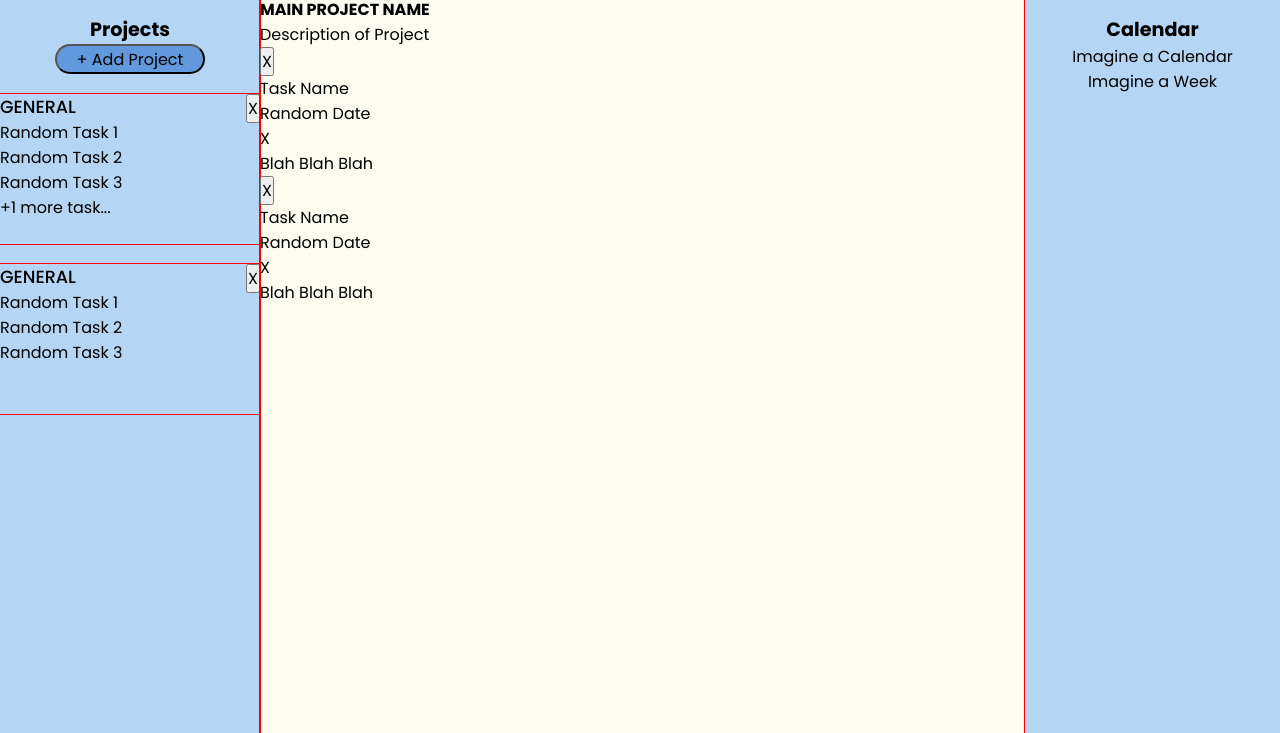
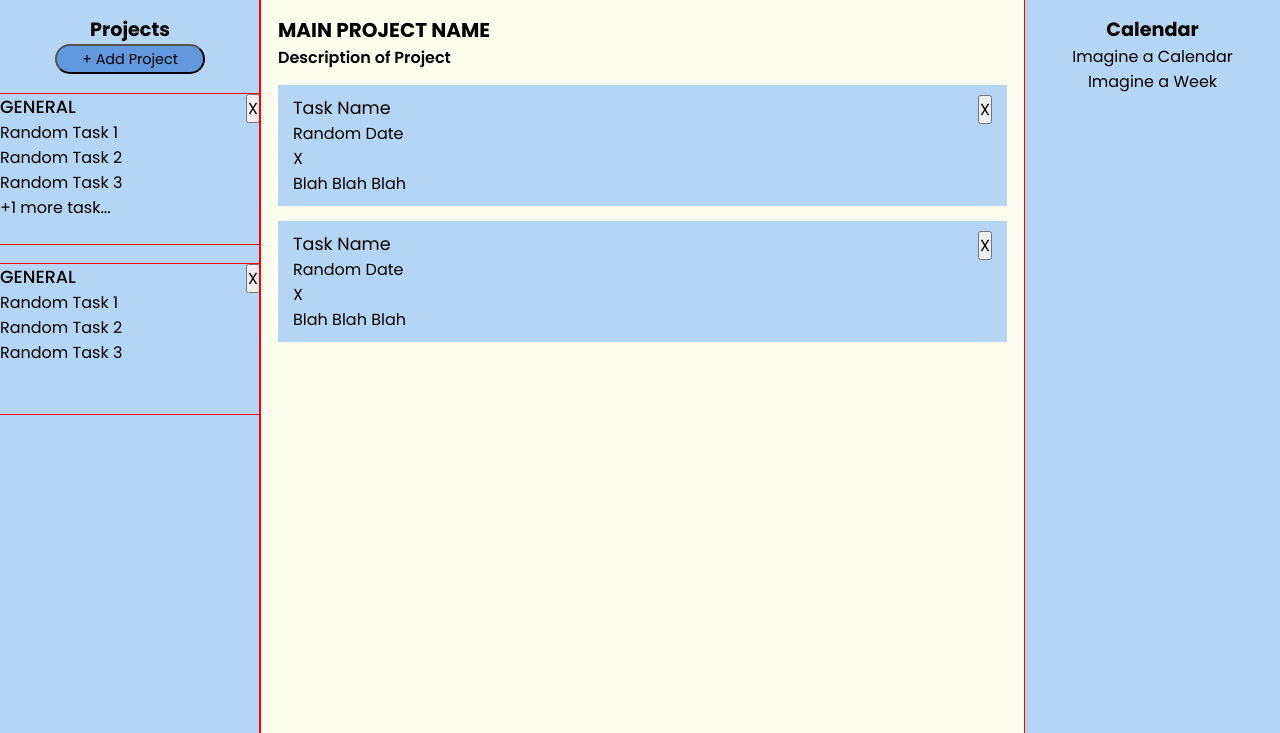
Before and after one commit to jansencir/top-todo-list, a website built with webpack: page src/template.html in a window 1280 px wide. Shown: the part 67-800 px from the top of the page. Built offline with nearby package versions, Linux system fonts and the light colour scheme.

Commit message:
Add styles to main section

```diff
--- a/src/styles.css
+++ b/src/styles.css
@@ -175,6 +175,7 @@ main,
 
 #add-project-btn {
   background-color: var(--blue);
+  font-size: 0.9rem;
   width: 150px;
   height: 30px;
   border-radius: 18px;
@@ -207,6 +208,33 @@ main,
   grid-column: 2 / 3;
 }
 
+.project-name {
+  font-size: 1.25rem;
+  margin-top: 18px;
+  margin-left: 18px;
+  margin-right: 18px;
+}
+
+.project-description {
+  font-weight: 600;
+  margin-left: 18px;
+  margin-right: 18px;
+}
+
+.task {
+  margin: 15px 18px;
+  padding: 10px 15px;
+  background-color: var(--light-blue);
+}
+
+.task button {
+  float: right;
+}
+
+.task-name {
+  font-size: 1.1rem;
+}
+
 #right-sidebar {
   grid-row: 2 / 3;
   grid-column: 3 / 4;
```
